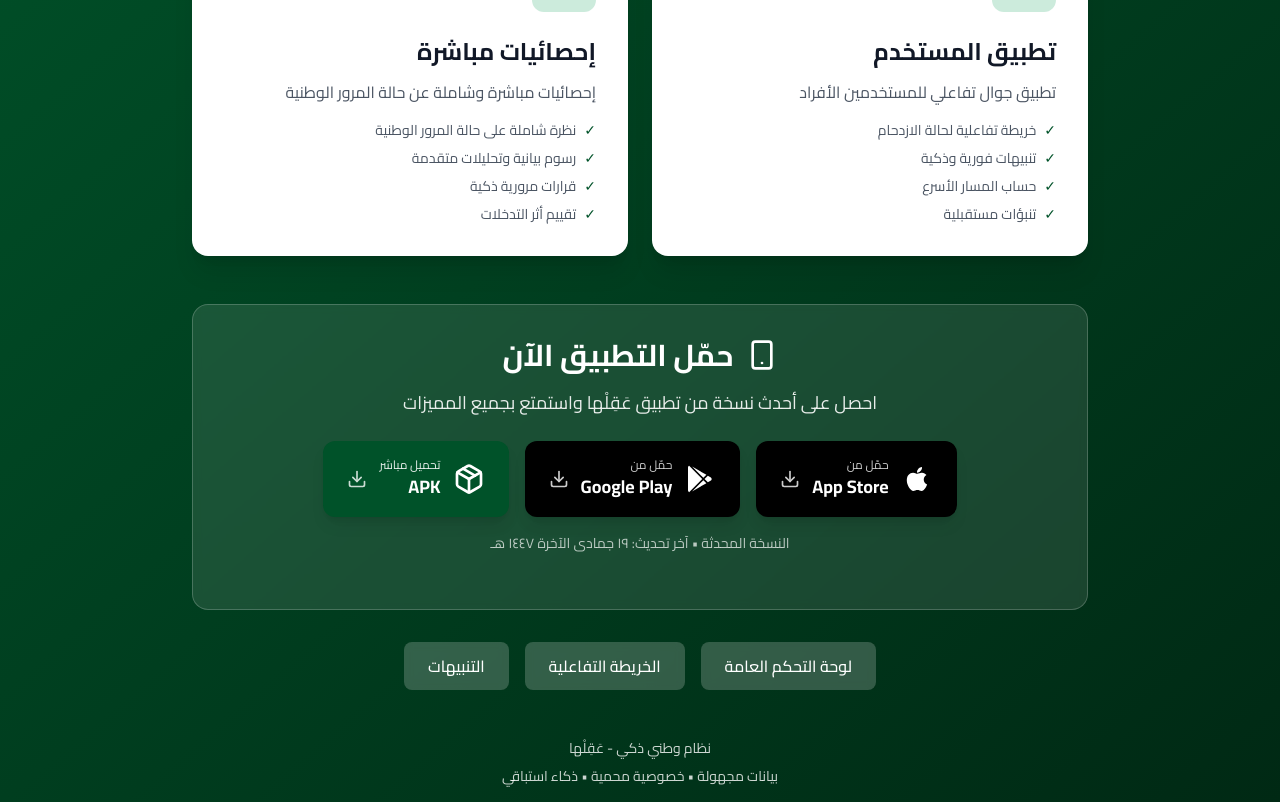
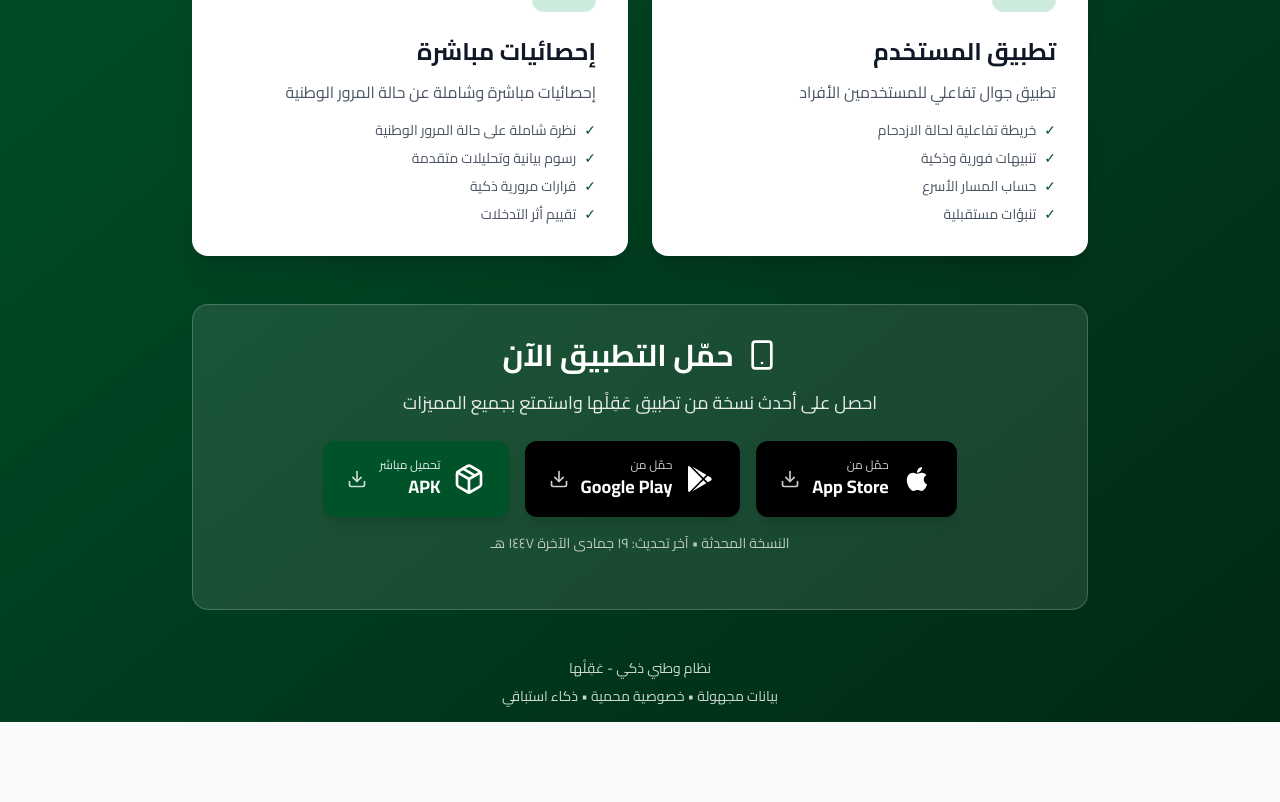
Before and after one commit to yakhawaji-lang/aqillah, a Next.js app: page / in a window 1280 px wide. Shown: the part 308-1110 px from the top of the page. After the commit the page ends 1030 px from the top, so only its background shows below. Built offline with nearby package versions, Linux system fonts and the light colour scheme.

Commit message:
حذف الأزرار الثلاثة (التنبيهات الخريطة التفاعلية لوحة التحكم العامة) من الصفحة الرئيسية

```diff
--- a/app/page.tsx
+++ b/app/page.tsx
@@ -168,27 +168,6 @@ export default function Home() {
           </div>
         </div>
 
-        {/* Quick Links */}
-        <div className="mt-8 flex flex-wrap justify-center gap-4">
-          <Link
-            href="/dashboard"
-            className="px-6 py-3 bg-white/20 backdrop-blur-sm text-white rounded-lg hover:bg-white/30 transition font-medium"
-          >
-            لوحة التحكم العامة
-          </Link>
-          <Link
-            href="/map"
-            className="px-6 py-3 bg-white/20 backdrop-blur-sm text-white rounded-lg hover:bg-white/30 transition font-medium"
-          >
-            الخريطة التفاعلية
-          </Link>
-          <Link
-            href="/alerts"
-            className="px-6 py-3 bg-white/20 backdrop-blur-sm text-white rounded-lg hover:bg-white/30 transition font-medium"
-          >
-            التنبيهات
-          </Link>
-        </div>
 
         {/* Footer */}
         <div className="mt-12 text-center text-white/80 text-sm">
```
